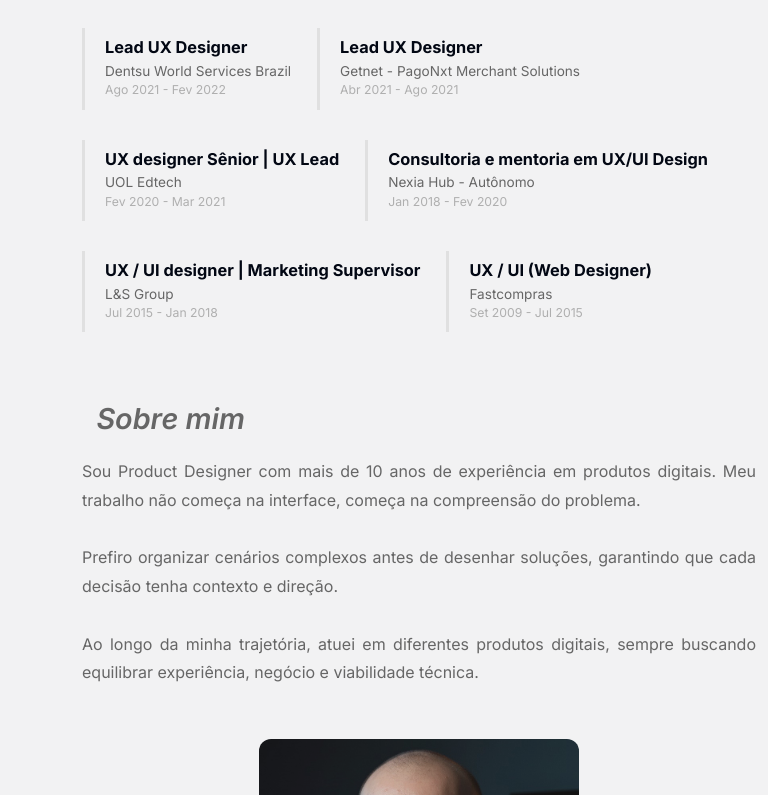
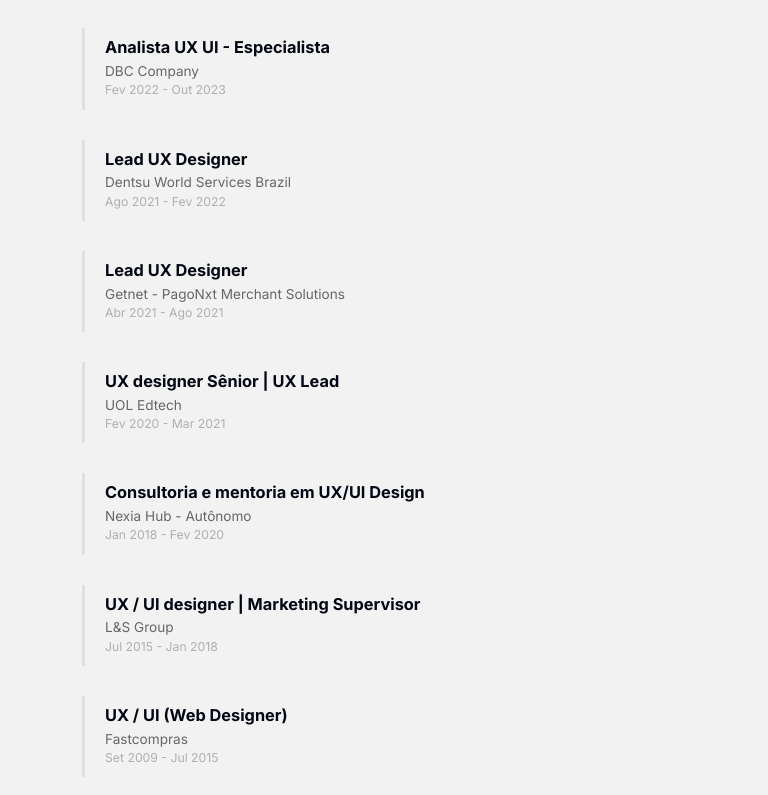
Before and after one commit to MiltonNeto/miltonneto.com.br, a Next.js app: page / in a window 768 px wide. Shown: the part 4745-5540 px from the top of the page. Built offline with nearby package versions, Linux system fonts and the light colour scheme.

Commit message:
correção Resume

```diff
--- a/styles/scss/components/sections/Resume.module.scss
+++ b/styles/scss/components/sections/Resume.module.scss
@@ -54,10 +54,10 @@
     }
 }
 
-@media (max-width: 768px){
+@media (min-width: 768px){
     .resumeList{
         display: flex;
-        flex-direction: row;
+        flex-direction: column;
         flex-wrap: wrap;
         .resumeListItem{
             margin-right: 1em;
```
Also changed, not shown: components/sections/SectionResume.tsx (+0 -55 lines).
